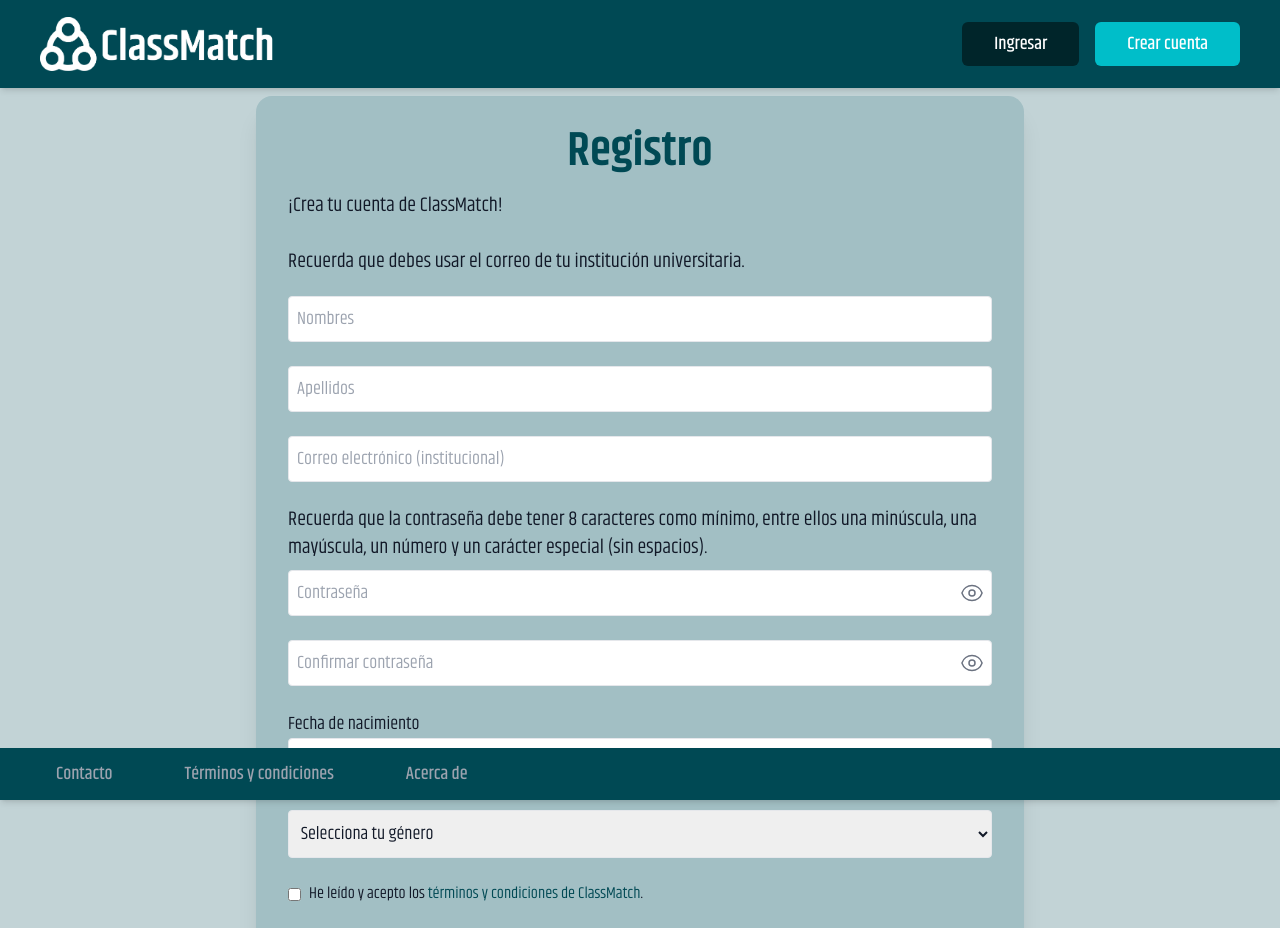
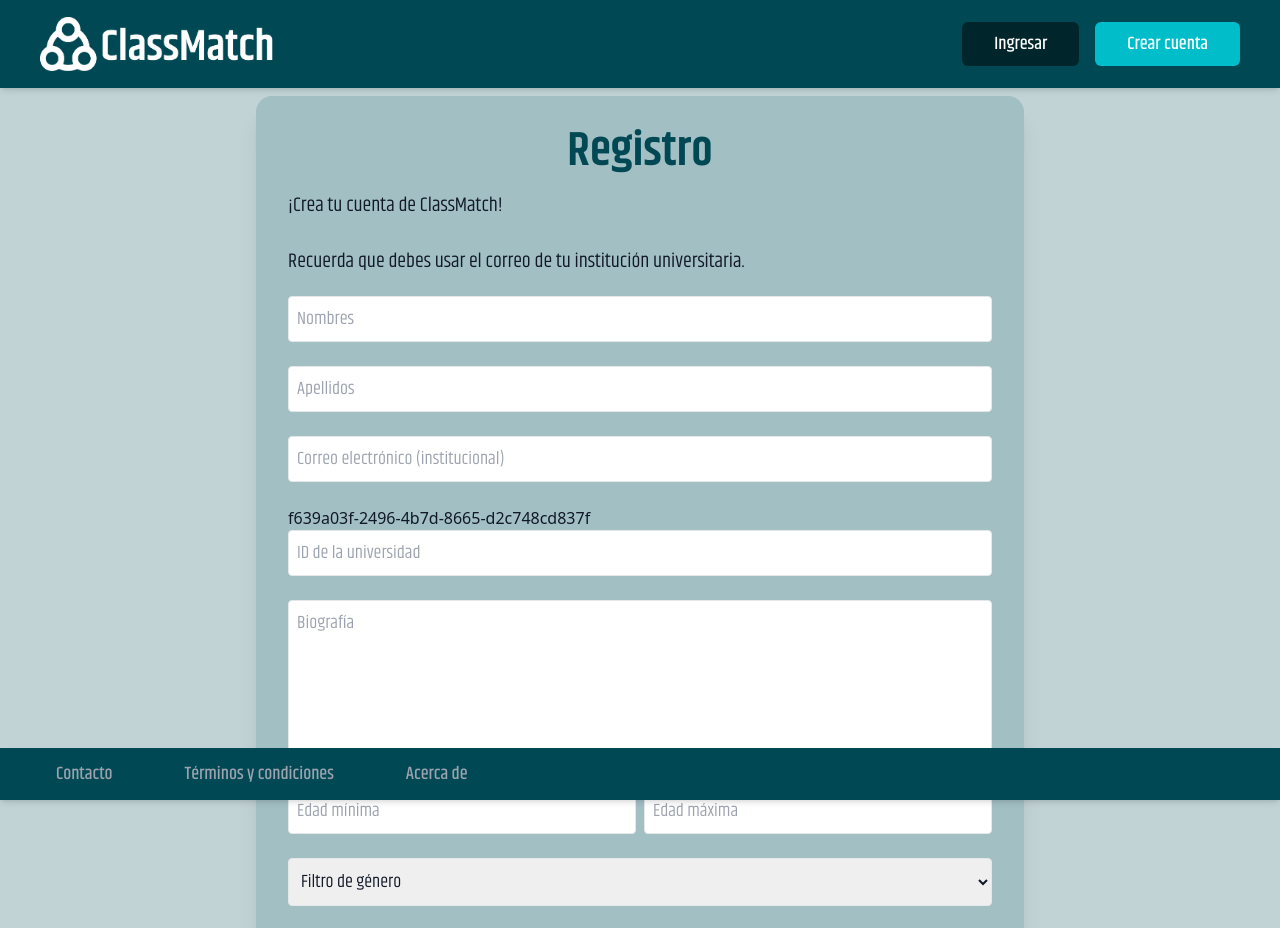
Before and after one commit to arojaspe/ClassMatch, a React (Vite) app: page /crearcuenta in a window 1280 px wide. Shown: the top 928 px of the page. Built offline with nearby package versions, Linux system fonts and the light colour scheme; no server answers.

Commit message:
feat: :sparkles: make /register integration functional with confirmation email being sent

```diff
--- a/src/pages/Busqueda.tsx
+++ b/src/pages/Busqueda.tsx
@@ -14,7 +14,7 @@ export default function Busqueda() {
       .get("/us")
       .then((response) => {
         setUsuarios(response.data.data);
-        console.log(response.data.data);
+        console.log("Los usuarios son", response.data.data);
         console.log(response.data.data[1].matches);
       })
       .catch((error) => {
--- a/src/pages/CrearCuenta.tsx
+++ b/src/pages/CrearCuenta.tsx
@@ -1,93 +1,121 @@
 import { SetStateAction, useState } from "react";
 import { Link } from "react-router-dom";
+import api from "../api/axiosConfig";
 
 export default function CrearCuenta() {
-  const [name, setName] = useState("");
-  const [lastName, setLastName] = useState("");
+  const [firstname, setFirstname] = useState("");
+  const [lastname, setLastname] = useState("");
   const [email, setEmail] = useState("");
   const [password, setPassword] = useState("");
-  const [confirmPassword, setConfirmPassword] = useState("");
-  const [dob, setDob] = useState("");
+  const [collegeId, setCollegeId] = useState("");
   const [gender, setGender] = useState("");
+  const [birthdate, setBirthdate] = useState("");
+  const [bio, setBio] = useState("");
+  const [filterAge, setFilterAge] = useState("");
+  const [filterGender, setFilterGender] = useState("");
   const [termsAccepted, setTermsAccepted] = useState(false);
   const [message, setMessage] = useState("");
   const [errors, setErrors] = useState({
-    name: false,
-    lastName: false,
+    firstname: false,
+    lastname: false,
     email: false,
     password: false,
-    confirmPassword: false,
-    dob: false,
+    collegeId: false,
     gender: false,
-    terms: false, // Campo de error para términos
+    birthdate: false,
+    bio: false,
+    filterAge: false,
+    filterGender: false,
+    terms: false,
   });
-  const [showPassword, setShowPassword] = useState(false); // Nuevo estado para visibilidad de la contraseña
-  const [showConfirmPassword, setShowConfirmPassword] = useState(false); // Nuevo estado para visibilidad de la confirmación de la contraseña
+  const [showPassword, setShowPassword] = useState(false);
+  const [showConfirmPassword, setShowConfirmPassword] = useState(false);
 
-  const handleNameChange = (event: {
+  const handleFirstnameChange = (event: {
     target: { value: SetStateAction<string> };
-  }) => setName(event.target.value);
-  const handleLastNameChange = (event: {
+  }) => setFirstname(event.target.value);
+  const handleLastnameChange = (event: {
     target: { value: SetStateAction<string> };
-  }) => setLastName(event.target.value);
+  }) => setLastname(event.target.value);
   const handleEmailChange = (event: {
     target: { value: SetStateAction<string> };
   }) => setEmail(event.target.value);
   const handlePasswordChange = (event: {
     target: { value: SetStateAction<string> };
   }) => setPassword(event.target.value);
-  const handleConfirmPasswordChange = (event: {
+  const handleCollegeIdChange = (event: {
     target: { value: SetStateAction<string> };
-  }) => setConfirmPassword(event.target.value);
-  const handleDobChange = (event: {
-    target: { value: SetStateAction<string> };
-  }) => setDob(event.target.value);
+  }) => setCollegeId(event.target.value);
   const handleGenderChange = (event: {
     target: { value: SetStateAction<string> };
   }) => setGender(event.target.value);
+  const handleBirthdateChange = (event: {
+    target: { value: SetStateAction<string> };
+  }) => setBirthdate(event.target.value);
+  const handleBioChange = (event: {
+    target: { value: SetStateAction<string> };
+  }) => setBio(event.target.value);
+  const handleFilterAgeChange = (event: {
+    target: { value: SetStateAction<string> };
+  }) => setFilterAge(event.target.value);
+  const handleFilterGenderChange = (event: {
+    target: { value: SetStateAction<string> };
+  }) => setFilterGender(event.target.value);
   const handleTermsChange = () => setTermsAccepted((prev) => !prev);
 
   const handleRegister = async (event: { preventDefault: () => void }) => {
     event.preventDefault();
 
-    // Validación de campos
     const newErrors = {
-      name: !name,
-      lastName: !lastName,
+      firstname: !firstname,
+      lastname: !lastname,
       email: !email,
       password: !password,
-      confirmPassword: !confirmPassword,
-      dob: !dob,
+      collegeId: !collegeId,
       gender: !gender,
-      terms: !termsAccepted, // Se valida si los términos fueron aceptados
+      birthdate: !birthdate,
+      bio: !bio,
+      filterAge: !filterAge,
+      filterGender: !filterGender,
+      terms: !termsAccepted,
     };
-
-    // Validación de la contraseña (8 caracteres mínimo, 1 mayúscula, 1 minúscula, 1 número, 1 carácter especial)
-    const passwordPattern =
-      /^(?=.*[a-z])(?=.*[A-Z])(?=.*\d)(?=.*[!@#$%^&*()_+={}\[\]:;"'<>,.?/\\|`~\-]).{8,}$/;
-    if (!password.match(passwordPattern)) {
-      newErrors.password = true;
-      setMessage(
-        "La contraseña debe tener al menos 8 caracteres, incluyendo una mayúscula, una minúscula, un número y un carácter especial."
-      );
-    }
-
-    // Si las contraseñas no coinciden, se marca el error en confirmPassword
-    if (password !== confirmPassword) {
-      newErrors.confirmPassword = true;
-      setMessage("Las contraseñas no coinciden.");
-    }
 
     setErrors(newErrors);
 
-    // Si hay algún error, no continuar
     if (Object.values(newErrors).includes(true)) {
       setMessage("Por favor, llena todos los campos correctamente.");
       return;
     }
+
+    const data = {
+      firstname,
+      lastname,
+      email,
+      password,
+      college_id: collegeId,
+      gender,
+      birthdate,
+      bio,
+      filter_age: filterAge,
+      filter_gender: filterGender,
+    };
+
+    try {
+      const response = await api.post("/register", data, {
+        withCredentials: true,
+      });
+
+      if (!response || response.status !== 200) {
+        throw new Error("Error en el registro");
+      }
+
+      setMessage("Registro exitoso");
+      // Redirigir o realizar alguna acción adicional
+    } catch {
+      setMessage("Error en el registro:");
+    }
   };
 
-  // Funciones para alternar la visibilidad de las contraseñas
   const togglePasswordVisibility = () => setShowPassword((prev) => !prev);
   const toggleConfirmPasswordVisibility = () =>
     setShowConfirmPassword((prev) => !prev);
@@ -115,27 +143,27 @@ export default function CrearCuenta() {
             <div className="mb-6">
               <input
                 className={`w-full border rounded font-KhandRegular text-lg p-2 outline-none focus:shadow-outline ${
-                  errors.name ? "border-red-500" : ""
+                  errors.firstname ? "border-red-500" : ""
                 }`}
                 type="text"
-                name="name"
-                id="name"
+                name="firstname"
+                id="firstname"
                 placeholder="Nombres"
-                value={name}
-                onChange={handleNameChange}
+                value={firstname}
+                onChange={handleFirstnameChange}
               />
             </div>
             <div className="mb-6">
               <input
                 className={`w-full border rounded font-KhandRegular text-lg p-2 outline-none focus:shadow-outline ${
-                  errors.lastName ? "border-red-500" : ""
+                  errors.lastname ? "border-red-500" : ""
                 }`}
                 type="text"
-                name="lastName"
-                id="lastName"
+                name="lastname"
+                id="lastname"
                 placeholder="Apellidos"
-                value={lastName}
-                onChange={handleLastNameChange}
+                value={lastname}
+                onChange={handleLastnameChange}
               />
             </div>
             <div className="mb-6">
@@ -151,14 +179,87 @@ export default function CrearCuenta() {
                 onChange={handleEmailChange}
               />
             </div>
-
-            {/* Mensaje de requisitos de contraseña */}
-            <p className="font-KhandRegular text-xl mb-2">
-              Recuerda que la contraseña debe tener 8 caracteres como mínimo,
-              entre ellos una minúscula, una mayúscula, un número y un carácter
-              especial (sin espacios).
-            </p>
-
+            <div className="mb-6">
+              <p>f639a03f-2496-4b7d-8665-d2c748cd837f</p>
+              <input
+                className={`w-full border rounded font-KhandRegular text-lg p-2 outline-none focus:shadow-outline ${
+                  errors.collegeId ? "border-red-500" : ""
+                }`}
+                type="text"
+                name="collegeId"
+                id="collegeId"
+                placeholder="ID de la universidad"
+                value={collegeId}
+                onChange={handleCollegeIdChange}
+              />
+            </div>
+            <div className="mb-6">
+              <textarea
+                className={`w-full border rounded font-KhandRegular text-lg p-2 outline-none focus:shadow-outline ${
+                  errors.bio ? "border-red-500" : ""
+                }`}
+                name="bio"
+                id="bio"
+                placeholder="Biografía"
+                value={bio}
+                onChange={handleBioChange}
+                rows={5}
+              />
+            </div>
+            <div className="mb-6 flex space-x-2">
+              <input
+                className={`w-full border rounded font-KhandRegular text-lg p-2 outline-none focus:shadow-outline ${
+                  errors.filterAge ? "border-red-500" : ""
+                }`}
+                type="number"
+                name="filterAgeMin"
+                id="filterAgeMin"
+                placeholder="Edad mínima"
+                value={filterAge.split("-")[0]}
+                onChange={(e) =>
+                  handleFilterAgeChange({
+                    target: {
+                      value: `${e.target.value}-${filterAge.split("-")[1]}`,
+                    },
+                  })
+                }
+              />
+              <input
+                className={`w-full border rounded font-KhandRegular text-lg p-2 outline-none focus:shadow-outline ${
+                  errors.filterAge ? "border-red-500" : ""
+                }`}
+                type="number"
+                name="filterAgeMax"
+                id="filterAgeMax"
+                placeholder="Edad máxima"
+                value={filterAge.split("-")[1]}
+                onChange={(e) =>
+                  handleFilterAgeChange({
+                    target: {
+                      value: `${filterAge.split("-")[0]}-${e.target.value}`,
+                    },
+                  })
+                }
+              />
+            </div>
+            <div className="mb-6">
+              <select
+                className={`w-full border rounded font-KhandRegular text-lg p-2 outline-none focus:shadow-outline ${
+                  errors.gender ? "border-red-500" : ""
+                }`}
+                name="filtergender"
+                id="filtergender"
+                value={filterGender}
+                onChange={handleFilterGenderChange}
+              >
+                <option value="" disabled>
+                  Filtro de género
+                </option>
+                <option value="M">Masculino</option>
+                <option value="F">Femenino</option>
+                <option value="NB">No binario</option>
+              </select>
+            </div>
             <div className="mb-6 relative">
               <input
                 className={`w-full border rounded font-KhandRegular text-lg p-2 outline-none focus:shadow-outline ${
@@ -181,13 +282,13 @@ export default function CrearCuenta() {
                     xmlns="http://www.w3.org/2000/svg"
                     fill="none"
                     viewBox="0 0 24 24"
-                    stroke-width="1.5"
+                    strokeWidth="1.5"
                     stroke="currentColor"
                     className="size-6"
                   >
                     <path
-                      stroke-linecap="round"
-                      stroke-linejoin="round"
+                      strokeLinecap="round"
+                      strokeLinejoin="round"
                       d="M3.98 8.223A10.477 10.477 0 0 0 1.934 12C3.226 16.338 7.244 19.5 12 19.5c.993 0 1.953-.138 2.863-.395M6.228 6.228A10.451 10.451 0 0 1 12 4.5c4.756 0 8.773 3.162 10.065 7.498a10.522 10.522 0 0 1-4.293 5.774M6.228 6.228 3 3m3.228 3.228 3.65 3.65m7.894 7.894L21 21m-3.228-3.228-3.65-3.65m0 0a3 3 0 1 0-4.243-4.243m4.242 4.242L9.88 9.88"
                     />
                   </svg>
@@ -196,18 +297,18 @@ export default function CrearCuenta() {
                     xmlns="http://www.w3.org/2000/svg"
                     fill="none"
                     viewBox="0 0 24 24"
-                    stroke-width="1.5"
+                    strokeWidth="1.5"
                     stroke="currentColor"
                     className="size-6"
                   >
                     <path
-                      stroke-linecap="round"
-                      stroke-linejoin="round"
+                      strokeLinecap="round"
+                      strokeLinejoin="round"
                       d="M2.036 12.322a1.012 1.012 0 0 1 0-.639C3.423 7.51 7.36 4.5 12 4.5c4.638 0 8.573 3.007 9.963 7.178.07.207.07.431 0 .639C20.577 16.49 16.64 19.5 12 19.5c-4.638 0-8.573-3.007-9.963-7.178Z"
                     />
                     <path
-                      stroke-linecap="round"
-                      stroke-linejoin="round"
+                      strokeLinecap="round"
+                      strokeLinejoin="round"
                       d="M15 12a3 3 0 1 1-6 0 3 3 0 0 1 6 0Z"
                     />
                   </svg>
@@ -217,32 +318,32 @@ export default function CrearCuenta() {
             <div className="mb-6 relative">
               <input
                 className={`w-full border rounded font-KhandRegular text-lg p-2 outline-none focus:shadow-outline ${
-                  errors.confirmPassword ? "border-red-500" : ""
+                  errors.password ? "border-red-500" : ""
                 }`}
                 type={showConfirmPassword ? "text" : "password"}
-                name="confirmPassword"
-                id="confirmPassword"
-                placeholder="Confirmar contraseña"
-                value={confirmPassword}
-                onChange={handleConfirmPasswordChange}
+                name="confirmpassword"
+                id="confirmpassword"
+                placeholder="Confirma tu ontraseña"
+                value={password}
+                onChange={handlePasswordChange}
               />
               <button
                 type="button"
                 onClick={toggleConfirmPasswordVisibility}
                 className="absolute right-2 top-1/2 transform -translate-y-1/2 text-gray-500"
               >
-                {showConfirmPassword ? (
+                {showPassword ? (
                   <svg
                     xmlns="http://www.w3.org/2000/svg"
                     fill="none"
                     viewBox="0 0 24 24"
-                    stroke-width="1.5"
+                    strokeWidth="1.5"
                     stroke="currentColor"
                     className="size-6"
                   >
                     <path
-                      stroke-linecap="round"
-                      stroke-linejoin="round"
+                      strokeLinecap="round"
+                      strokeLinejoin="round"
                       d="M3.98 8.223A10.477 10.477 0 0 0 1.934 12C3.226 16.338 7.244 19.5 12 19.5c.993 0 1.953-.138 2.863-.395M6.228 6.228A10.451 10.451 0 0 1 12 4.5c4.756 0 8.773 3.162 10.065 7.498a10.522 10.522 0 0 1-4.293 5.774M6.228 6.228 3 3m3.228 3.228 3.65 3.65m7.894 7.894L21 21m-3.228-3.228-3.65-3.65m0 0a3 3 0 1 0-4.243-4.243m4.242 4.242L9.88 9.88"
                     />
                   </svg>
@@ -251,38 +352,37 @@ export default function CrearCuenta() {
                     xmlns="http://www.w3.org/2000/svg"
                     fill="none"
                     viewBox="0 0 24 24"
-                    stroke-width="1.5"
+                    strokeWidth="1.5"
                     stroke="currentColor"
                     className="size-6"
                   >
                     <path
-                      stroke-linecap="round"
-                      stroke-linejoin="round"
+                      strokeLinecap="round"
+                      strokeLinejoin="round"
                       d="M2.036 12.322a1.012 1.012 0 0 1 0-.639C3.423 7.51 7.36 4.5 12 4.5c4.638 0 8.573 3.007 9.963 7.178.07.207.07.431 0 .639C20.577 16.49 16.64 19.5 12 19.5c-4.638 0-8.573-3.007-9.963-7.178Z"
                     />
                     <path
-                      stroke-linecap="round"
-                      stroke-linejoin="round"
+                      strokeLinecap="round"
+                      strokeLinejoin="round"
                       d="M15 12a3 3 0 1 1-6 0 3 3 0 0 1 6 0Z"
                     />
                   </svg>
                 )}
               </button>
             </div>
-
             <div className="mb-6">
-              <label htmlFor="dob" className="text-lg font-KhandRegular">
+              <label htmlFor="birthdate" className="text-lg font-KhandRegular">
                 Fecha de nacimiento
               </label>
               <input
                 className={`w-full border rounded font-KhandRegular text-lg p-2 outline-none focus:shadow-outline ${
-                  errors.dob ? "border-red-500" : ""
+                  errors.birthdate ? "border-red-500" : ""
                 }`}
                 type="date"
-                name="dob"
-                id="dob"
-                value={dob}
-                onChange={handleDobChange}
+                name="birthdate"
+                id="birthdate"
+                value={birthdate}
+                onChange={handleBirthdateChange}
               />
             </div>
             <div className="mb-6">
@@ -298,14 +398,11 @@ export default function CrearCuenta() {
                 <option value="" disabled>
                   Selecciona tu género
                 </option>
-                <option value="Masculino">Masculino</option>
-                <option value="Femenino">Femenino</option>
-                <option value="No binario">No binario</option>
-                <option value="Prefiero no decirlo">Prefiero no decirlo</option>
+                <option value="M">Masculino</option>
+                <option value="F">Femenino</option>
+                <option value="NB">No binario</option>
               </select>
             </div>
-
-            {/* Cambio aquí para el texto en rojo cuando no se ha marcado el checkbox */}
             <div className="mb-6 flex items-center">
               <input
                 type="checkbox"
@@ -331,7 +428,6 @@ export default function CrearCuenta() {
                 .
               </label>
             </div>
-
             <button
               className="bg-buttonClassMatch place-self-center w-[7rem] hover:bg-headClassMatch text-white font-KhandRegular text-base font-semibold px-6 py-2 rounded-md"
               type="submit"
@@ -339,13 +435,11 @@ export default function CrearCuenta() {
               Continuar
             </button>
           </form>
-
           {message && (
             <p className="text-center mt-4 font-KhandRegular text-red-900">
               {message}
             </p>
           )}
-
           <a
             className="text-black font-KhandRegular text-center text-lg"
             href="/login"
```
Also changed, not shown: src/components/Appheader.tsx (+0 -7 lines).
